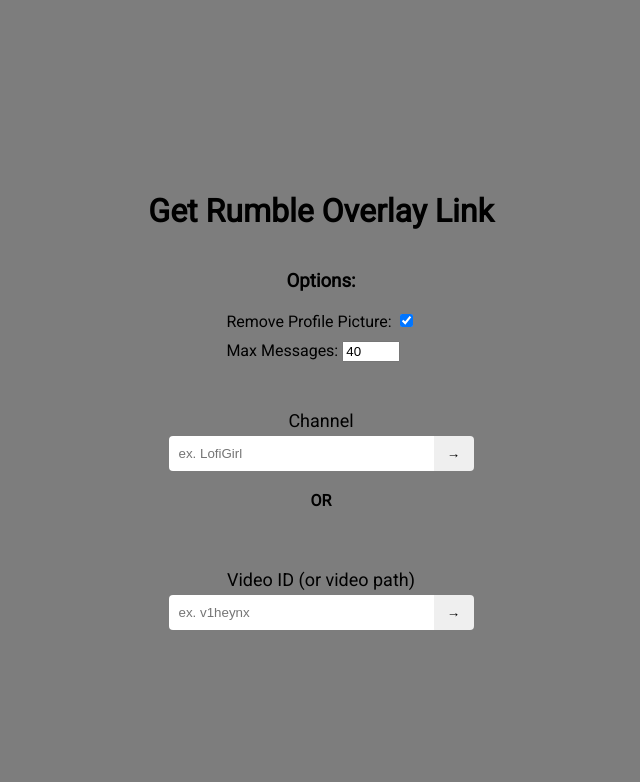
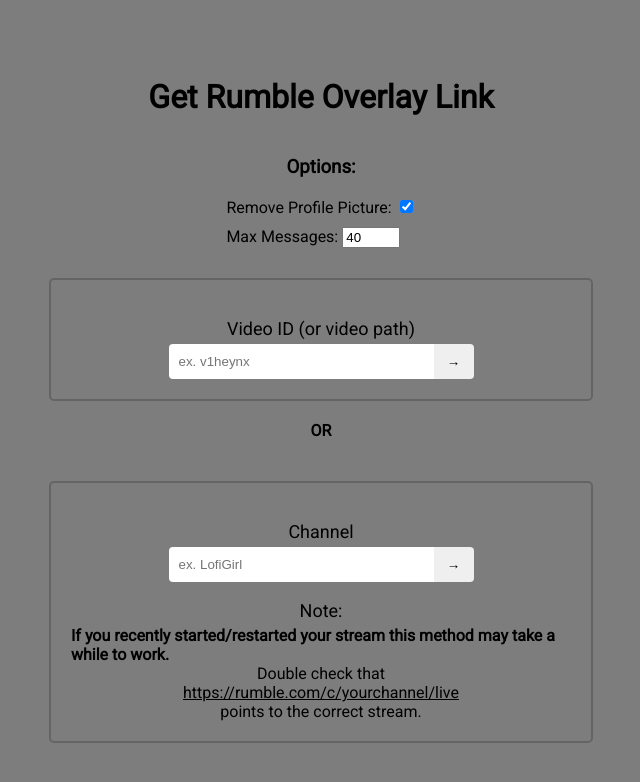
Before and after one commit to 2547techno/rumble-chat-overlay, a SvelteKit app: page / in a window 1280 px wide. Shown: the top 782 px of the page, without its empty margins (319-959 px from the left). Built offline with nearby package versions, Linux system fonts and the light colour scheme.

Commit message:
put video id option first;add note to channel option

```diff
--- a/src/routes/+page.svelte
+++ b/src/routes/+page.svelte
@@ -57,21 +57,24 @@
 	</div>
 
 	<div class="input-container">
-		<p>Channel</p>
+		<p>Video ID (or video path)</p>
 		<div class="input">
-			<input bind:value={channel} type="text" name="channel-input" placeholder="ex. LofiGirl" />
-			<button on:click={goToChannel}>→</button>
+			<input bind:value={video} type="text" name="video-input" placeholder="ex. v1heynx" />
+			<button on:click={goToVideo}>→</button>
 		</div>
 	</div>
 
 	<h4 style="margin-top: 20px;">OR</h4>
 
 	<div class="input-container">
-		<p>Video ID (or video path)</p>
+		<p>Channel</p>
 		<div class="input">
-			<input bind:value={video} type="text" name="video-input" placeholder="ex. v1heynx" />
-			<button on:click={goToVideo}>→</button>
+			<input bind:value={channel} type="text" name="channel-input" placeholder="ex. LofiGirl" />
+			<button on:click={goToChannel}>→</button>
 		</div>
+		<p>Note:</p>
+		<strong>If you recently started/restarted your stream this method may take a while to work.</strong>
+		Double check that <u>https://rumble.com/c/yourchannel/live</u> points to the correct stream.
 	</div>
 </div>
 
@@ -103,9 +106,13 @@
 
 	.input-container {
 		margin-top: 20px;
+		padding: 20px;
 		display: flex;
 		flex-direction: column;
 		align-items: center;
+		width: 500px;
+		border: rgba(0, 0, 0, 0.2) solid 2px;
+		border-radius: 5px;
 
 		p {
 			margin-bottom: 5px;
```
